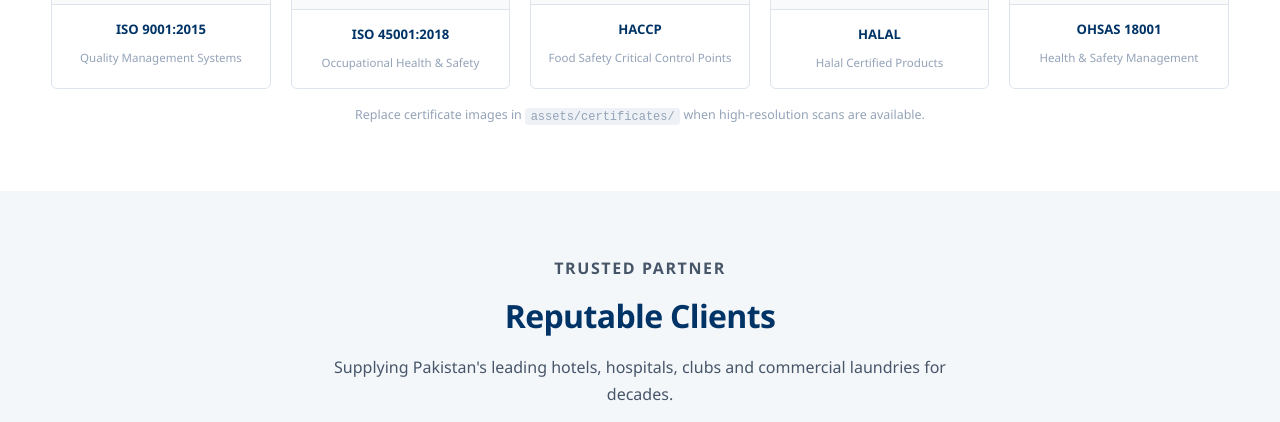
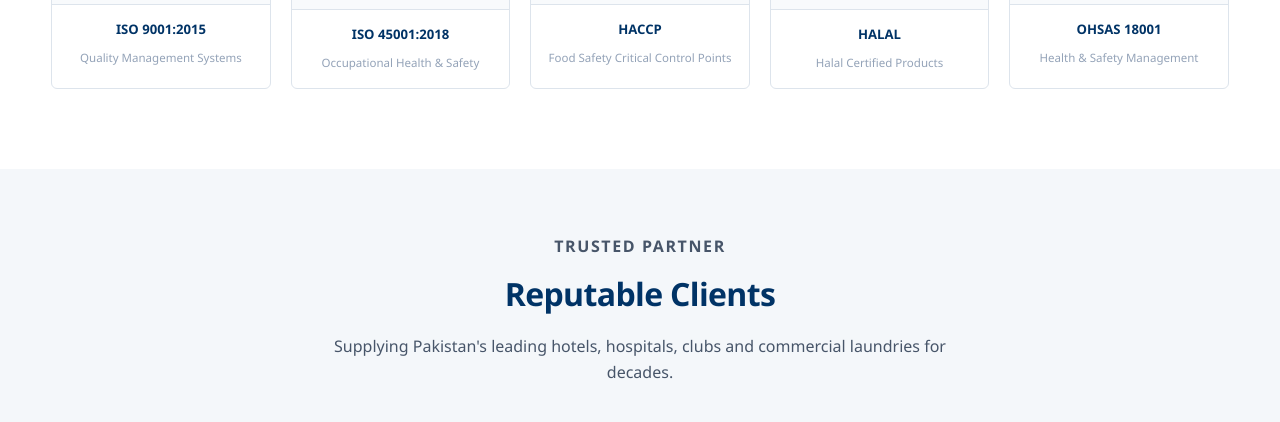
Before and after one commit to qasimkhanfaridi/a-rehman-sons-website, a plain HTML site: page index.html in a window 1280 px wide. Shown: the part 2694-3116 px from the top of the page. Drawn offline with Linux system fonts and the light colour scheme.

Commit message:
Remove accidental scripts/assets folder and finalize client logo paths
Co-authored-by: Cursor <cursoragent@cursor.com>

```diff
--- a/index.html
+++ b/index.html
@@ -183,7 +183,6 @@
         <p>Internationally assessed and certified — meeting the standards expected by hotels, hospitals and export buyers.</p>
       </div>
       <div class="cert-grid" id="certificates-grid"></div>
-      <p class="cert-note">Replace certificate images in <code>assets/certificates/</code> when high-resolution scans are available.</p>
     </div>
   </section>
 
```
Also changed, not shown: scripts/assets/clients/best-western.svg (deleted), scripts/assets/clients/centaurus.svg (deleted), scripts/assets/clients/cmh.svg (deleted), scripts/assets/clients/fauji.svg (deleted), scripts/assets/clients/giga-mall.svg (deleted), scripts/assets/clients/islamabad-club.svg (deleted), scripts/assets/clients/marriott.svg (deleted), scripts/assets/clients/movenpick.svg (deleted), scripts/assets/clients/pc-hotels.svg (deleted), scripts/assets/clients/ramada.svg (deleted), scripts/assets/clients/ric.svg (deleted), scripts/assets/clients/serena.svg (deleted), scripts/assets/clients/shifa.svg (deleted).
